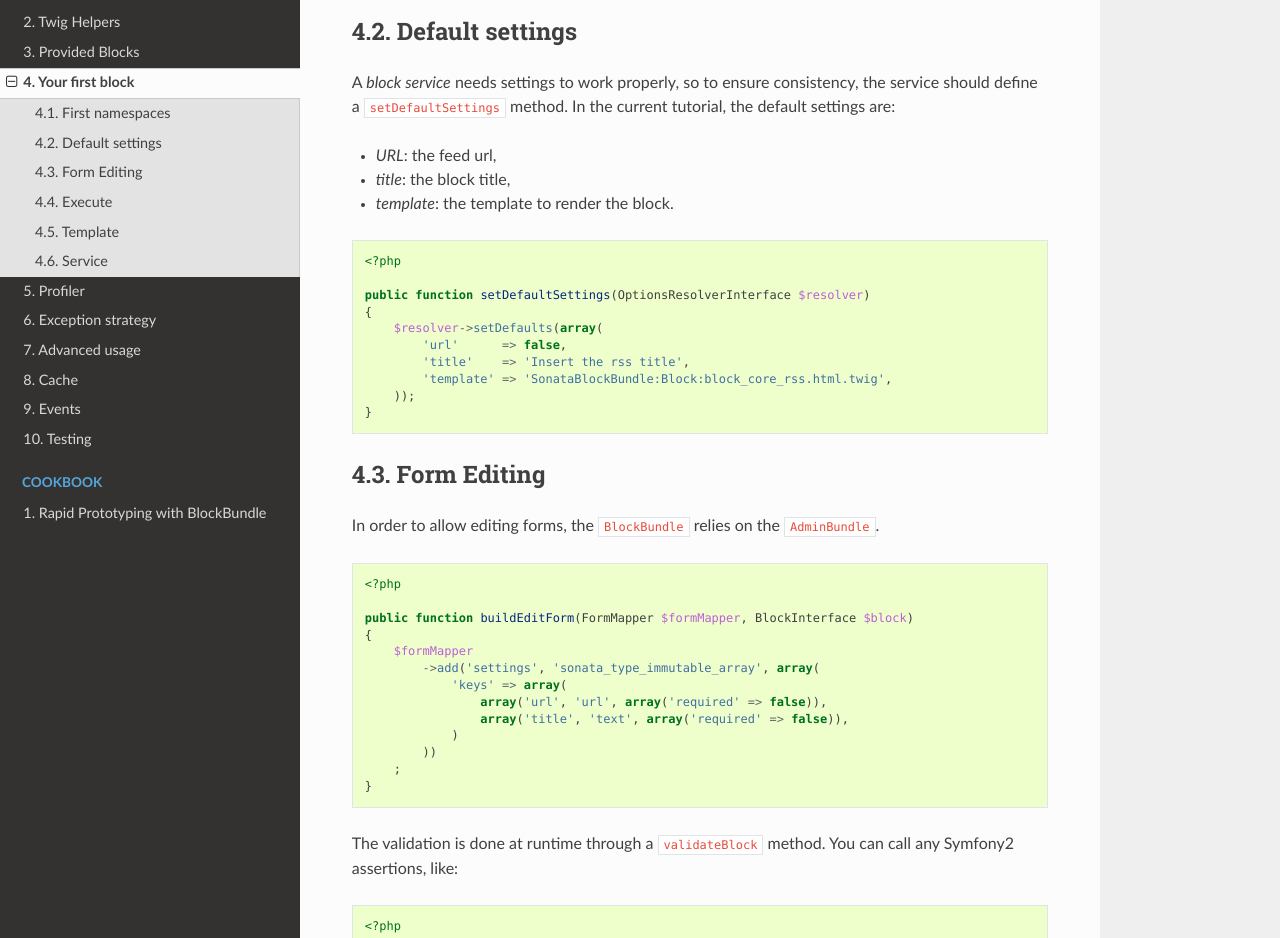
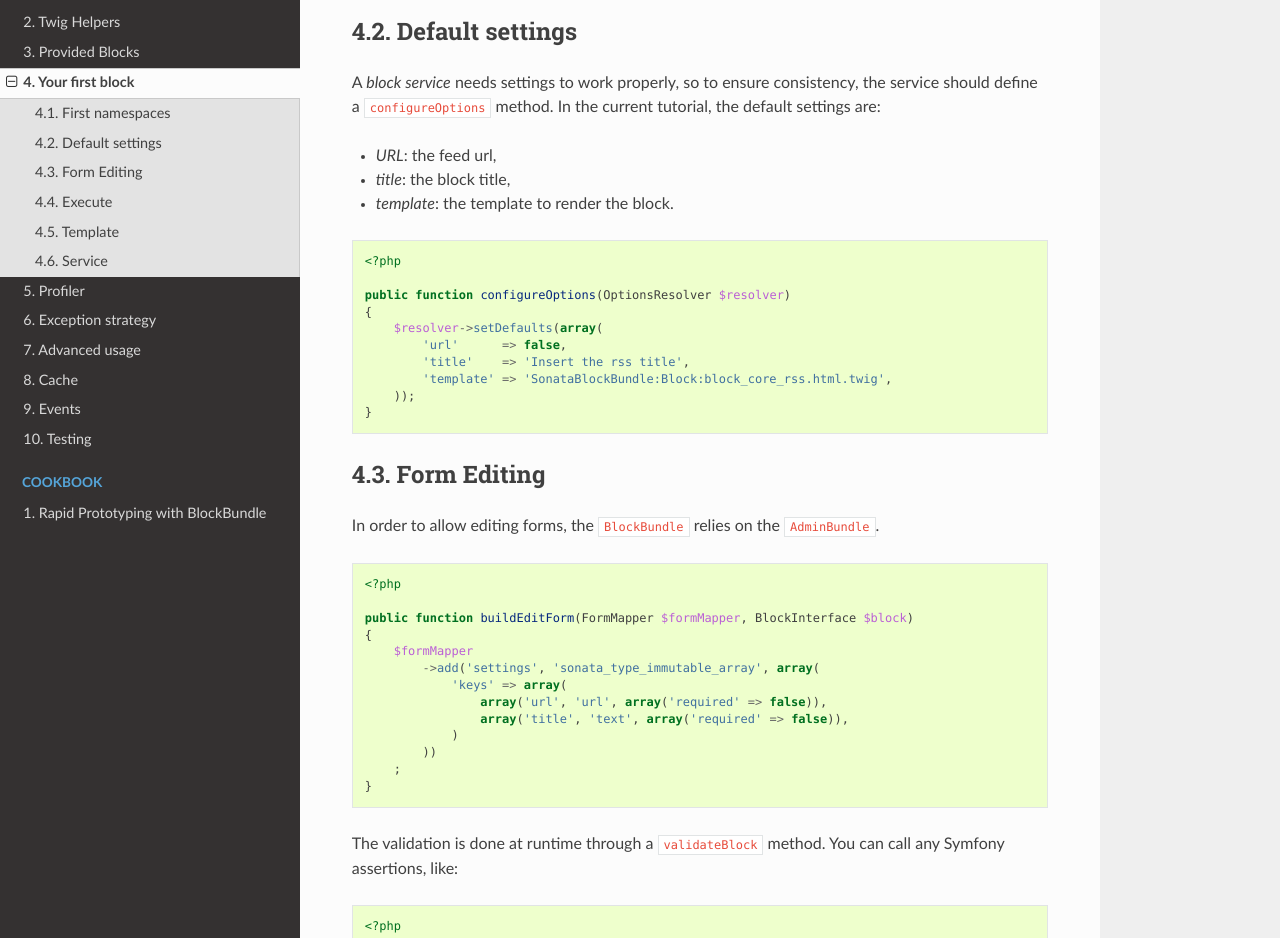
Before and after one commit to sonata-project/SonataBlockBundle, a Sphinx documentation site: the page built from Resources/doc/reference/your_first_block.rst, in a window 1280 px wide and 1400 px high, scrolled down 528 px. Shown: the part 159-1097 px from the top of the window. Built offline with Sphinx 7.4.7 and the Read the Docs theme 2.0.0, drawn with Linux system fonts in a browser that asks for light colours.

Commit message:
use configureOptions instead of setDefaultOptions in doc (#373)

```diff
--- a/Resources/doc/reference/your_first_block.rst
+++ b/Resources/doc/reference/your_first_block.rst
@@ -35,7 +35,7 @@ The current RSS block will extend this base class. The other `use` statements ar
 Default settings
 ----------------
 
-A `block service` needs settings to work properly, so to ensure consistency, the service should define a ``setDefaultSettings`` method.
+A `block service` needs settings to work properly, so to ensure consistency, the service should define a ``configureOptions`` method.
 In the current tutorial, the default settings are:
 
 * `URL`: the feed url,
@@ -46,7 +46,7 @@ In the current tutorial, the default settings are:
 
     <?php
 
-    public function setDefaultSettings(OptionsResolverInterface $resolver)
+    public function configureOptions(OptionsResolver $resolver)
     {
         $resolver->setDefaults(array(
             'url'      => false,
@@ -75,7 +75,7 @@ In order to allow editing forms, the ``BlockBundle`` relies on the ``AdminBundle
         ;
     }
 
-The validation is done at runtime through a ``validateBlock`` method. You can call any Symfony2 assertions, like:
+The validation is done at runtime through a ``validateBlock`` method. You can call any Symfony assertions, like:
 
 .. code-block:: php
 
```
